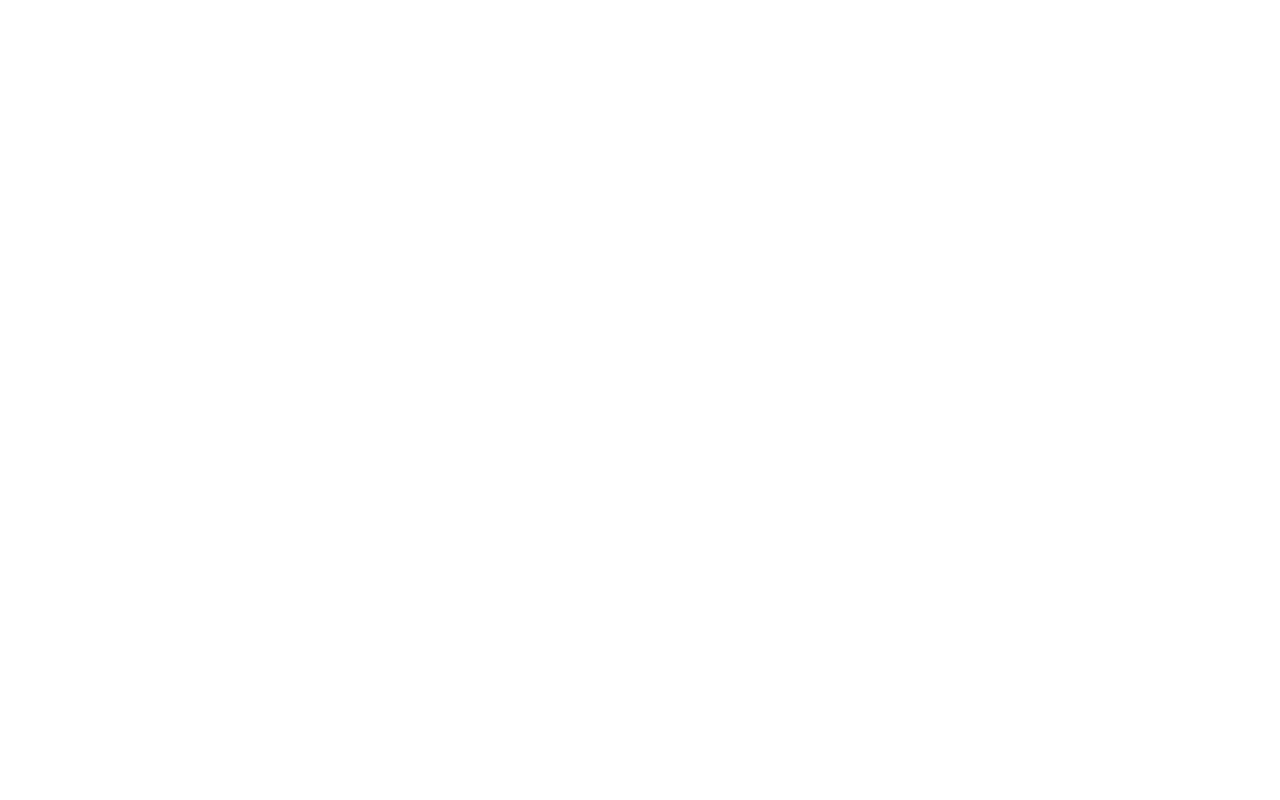
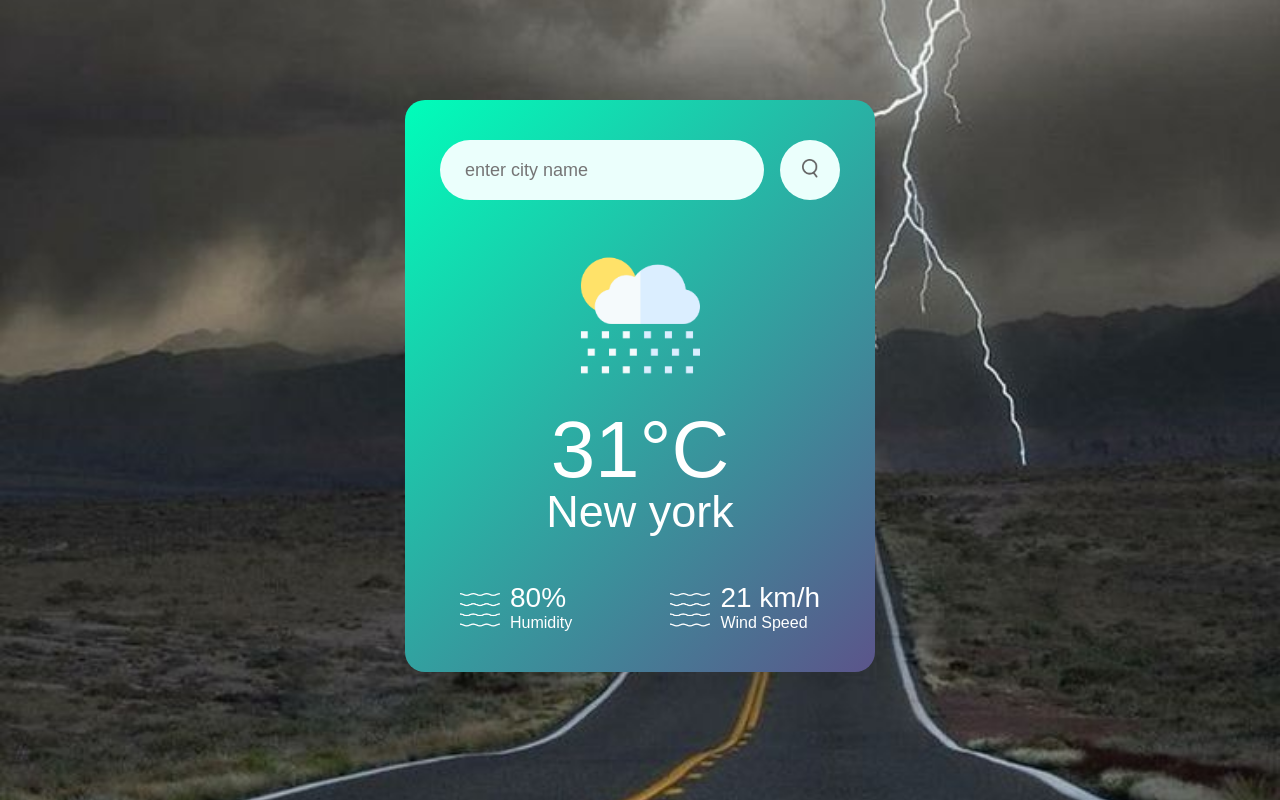
Before and after one commit to Sharmin64/weather-app, a plain HTML site: page index.html in a window 1280 px wide. Drawn offline with Linux system fonts and the light colour scheme.

Commit message:
css implemented on html class

```diff
--- a/index.html
+++ b/index.html
@@ -0,0 +1,41 @@
+<!DOCTYPE html>
+<html lang="en">
+<head>
+  <meta charset="UTF-8">
+  <meta name="viewport" content="width=device-width, initial-scale=1.0">
+  <title>Document</title>
+  <link rel="stylesheet" href="styles/style.css">
+</head>
+<body>
+  <div class="card">
+    <div class="search">
+  <input type="text" placeholder="enter city name" spellcheck="false">
+  <button><img src="images/search.png" alt=""></button>
+    </div>
+    <div class="weather">
+      <img src="images/rain.png" class="weather-icon">
+      <h1 class="temp">31°C</h1>
+      <h2 class="city">New york</h2>
+      <div class="details">
+        <div class="col">
+          <img src="images/humidity.png">
+         <div>
+          <p class="humidity">80%</p>
+          <p>Humidity</p>
+         </div>
+        </div>
+        <div class="col">
+          <img src="images/humidity.png">
+         <div>
+          <p class="wind">21 km/h</p>
+          <p>Wind Speed</p>
+         </div>
+        </div>
+      </div>
+    </div>
+  </div>
+
+
+  <script src="js-folder/index.js"></script>
+</body>
+</html>
--- a/js-folder/index.js
+++ b/js-folder/index.js
@@ -1,9 +1,11 @@
 const apiKey = "4efa33b9995a9b5bee68489e372475b7";
-const apiUrl = "https://api.openweathermap.org/data/2.5/weather?units=metric";
+const apiUrl =
+  "https://api.openweathermap.org/data/2.5/weather?q=London&appid=4efa33b9995a9b5bee68489e372475b7";
 
 async function checkWeather() {
   const response = await fetch(apiUrl + `&appid=${apiKey}`);
-  var data = await response.json();
+  const data = await response.json();
 
   console.log(data);
 }
+console.log("ami t o more jabo chole jabo rekhe jabo sobi");
--- a/styles/style.css
+++ b/styles/style.css
@@ -7,6 +7,12 @@
 
 body {
   background: #222;
+  background-image: url("/images/weather/webap.jfif");
+  max-height: fit-content;
+  width: auto;
+  background-repeat: no-repeat;
+  background-position: center;
+  background-size: cover;
 }
 
 .card {
```
Also changed, not shown: images/weather/blue-sky.jfif (added), images/weather/moonson-weather.jfif (added), images/weather/weather-cloud.jfif (added), images/weather/weather.jfif (added), images/weather/webap.jfif (added).
